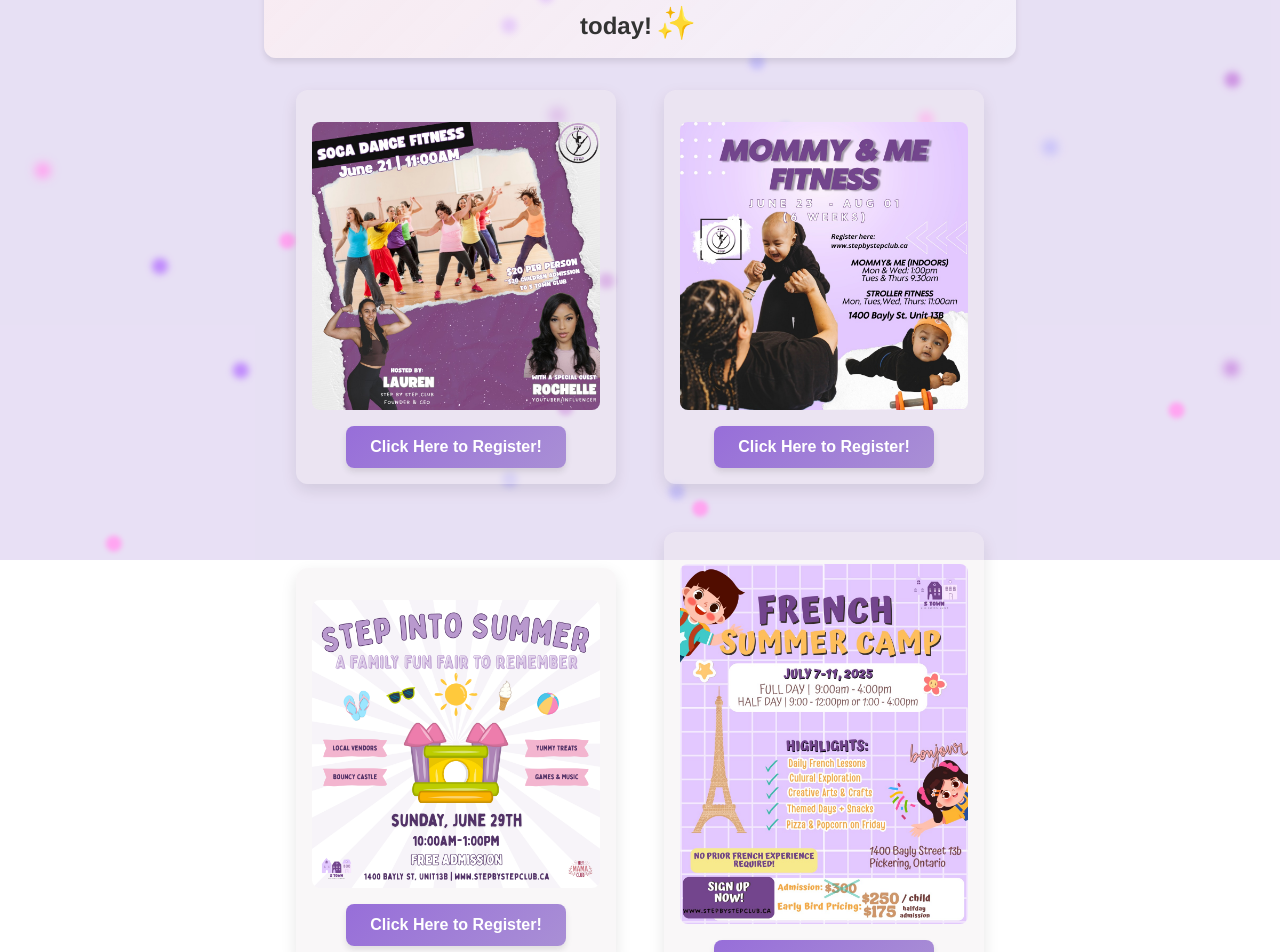
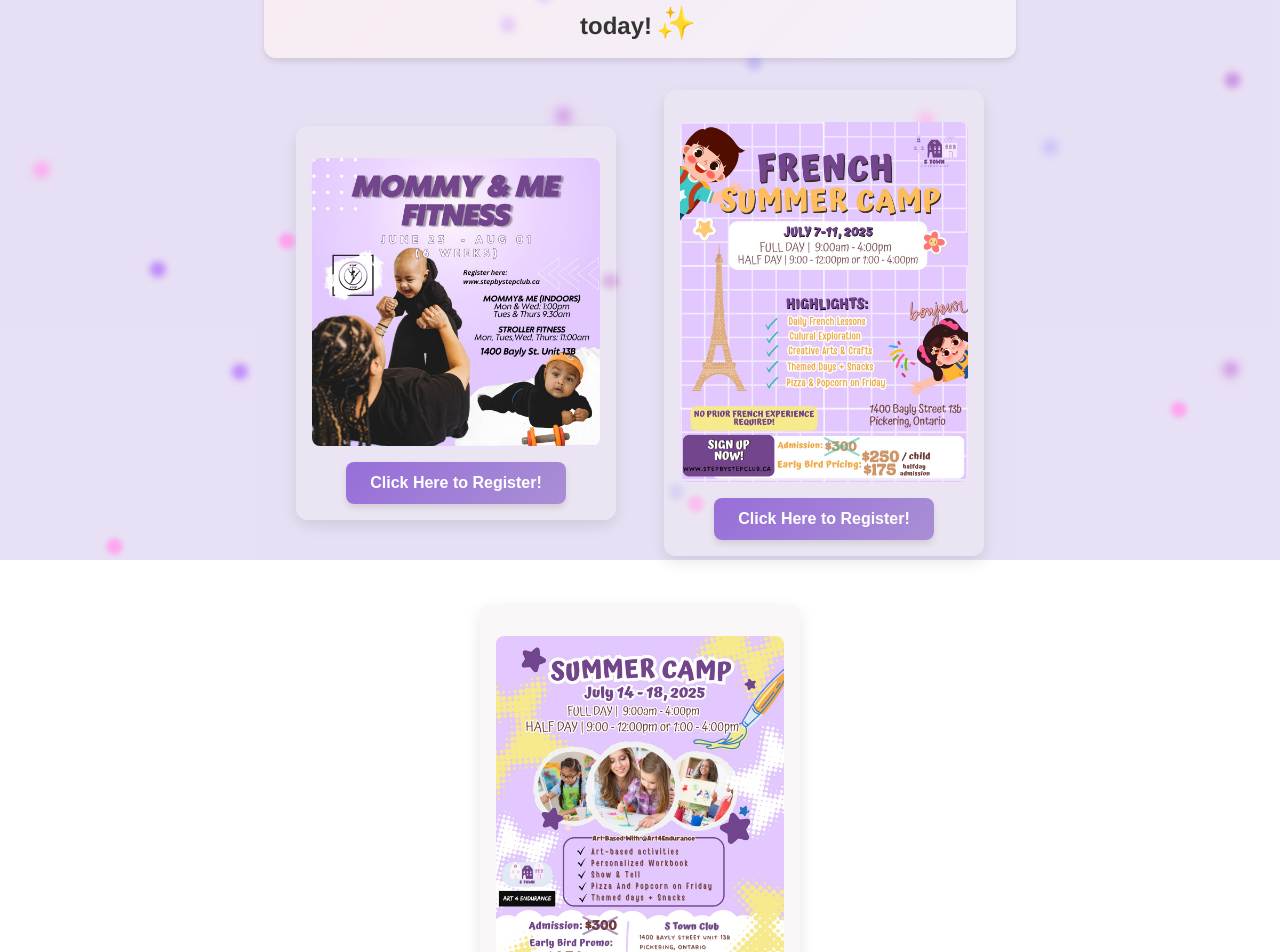
Before and after one commit to ralphdaryn/stepbystepstars, a React (Create React App) app in the folder client/: page /specialevents in a window 1280 px wide. Shown: the part 320-1272 px from the top of the page. Built offline with nearby package versions, Linux system fonts and the light colour scheme.

Commit message:
remove special events image and links

```diff
--- a/client/src/components/SpecialEvents/SpecialEvents.js
+++ b/client/src/components/SpecialEvents/SpecialEvents.js
@@ -3,9 +3,7 @@
 import BackButton from "../BackButton/BackButton";
 import specialEvents from "../../assets/images/french_camp.jpeg";
 import specialEvents1 from "../../assets/images/summer_camp.jpeg";
-import specialEvents2 from "../../assets/images/soca-dance.jpeg";
 import specialEvents4 from "../../assets/images/mommy-fitness2.jpeg";
-import specialEvents7 from "../../assets/images/step-summer.png";
 
 const SpecialEvents = () => {
   const [selectedMedia, setSelectedMedia] = useState(null);
@@ -27,23 +25,10 @@
     );
   };
 
-  const linkToBuyTickets2 = () => {
-    window.open(
-      "  https://www.wellnessliving.com/rs/catalog-view.html?k_business=651877&id_sale=3&k_id=813889",
-      "_blank"
-    );
-  };
 
   const linkToBuyTickets4 = () => {
     window.open(
       "    https://www.wellnessliving.com/rs/catalog-list.html?a_shop_category%5B%5D=1102551&is_filter=1&k_business=651877",
-      "_blank"
-    );
-  };
-
-  const linkToBuyTickets7 = () => {
-    window.open(
-      "    https://www.wellnessliving.com/rs/event/step_by_step_club?k_class=815840&k_class_tab=66373",
       "_blank"
     );
   };
@@ -63,20 +48,7 @@
       </div>
 
       <div className="special-events__card-wrapper">
-        <div className="special-events__image-container">
-          <img
-            src={specialEvents2}
-            alt="Special Event"
-            className="special-events__image"
-            onClick={() => openMedia(specialEvents2)}
-          />
-          <button
-            className="special-events__button"
-            onClick={linkToBuyTickets2}
-          >
-            Click Here to Register!
-          </button>
-        </div>
+
         <div className="special-events__image-container">
           <img
             src={specialEvents4}
@@ -87,20 +59,6 @@
           <button
             className="special-events__button"
             onClick={linkToBuyTickets4}
-          >
-            Click Here to Register!
-          </button>
-        </div>
-        <div className="special-events__image-container">
-          <img
-            src={specialEvents7}
-            alt="Special Event"
-            className="special-events__image"
-            onClick={() => openMedia(specialEvents7)}
-          />
-          <button
-            className="special-events__button"
-            onClick={linkToBuyTickets7}
           >
             Click Here to Register!
           </button>
```
